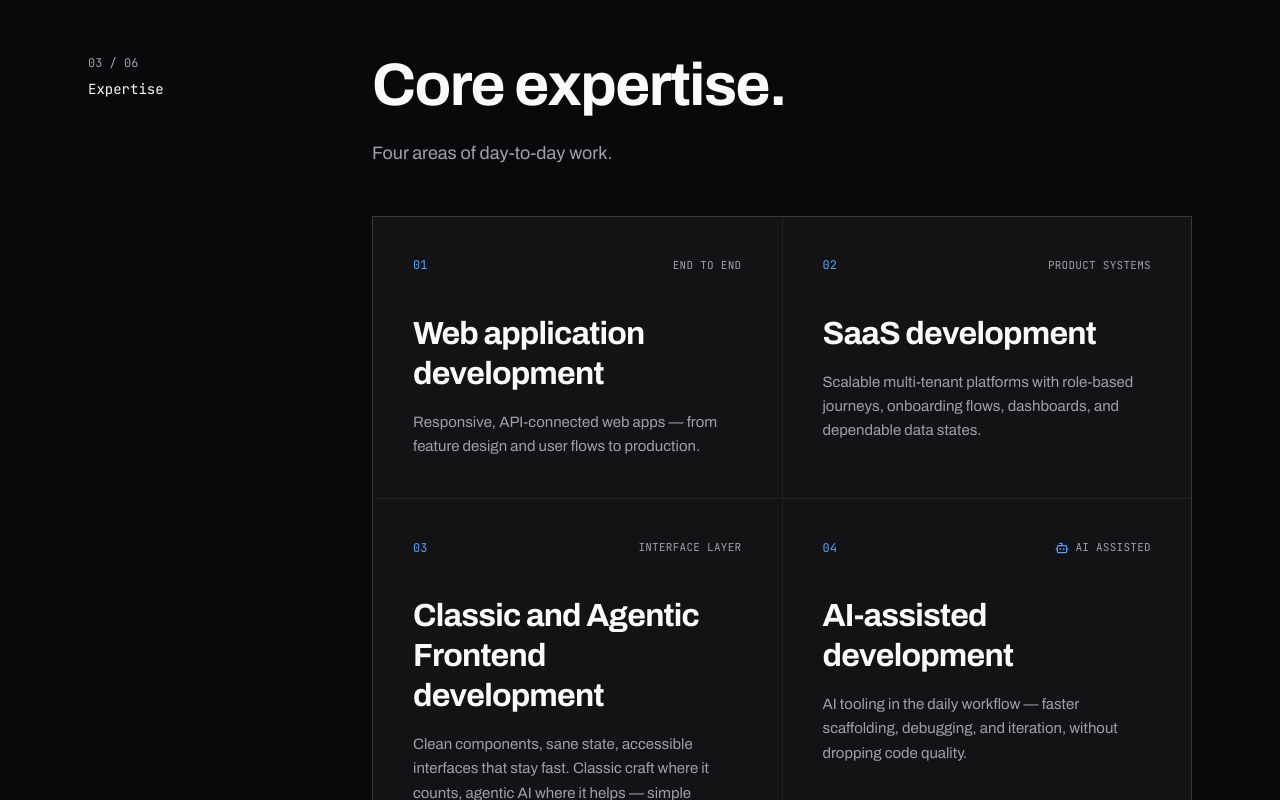
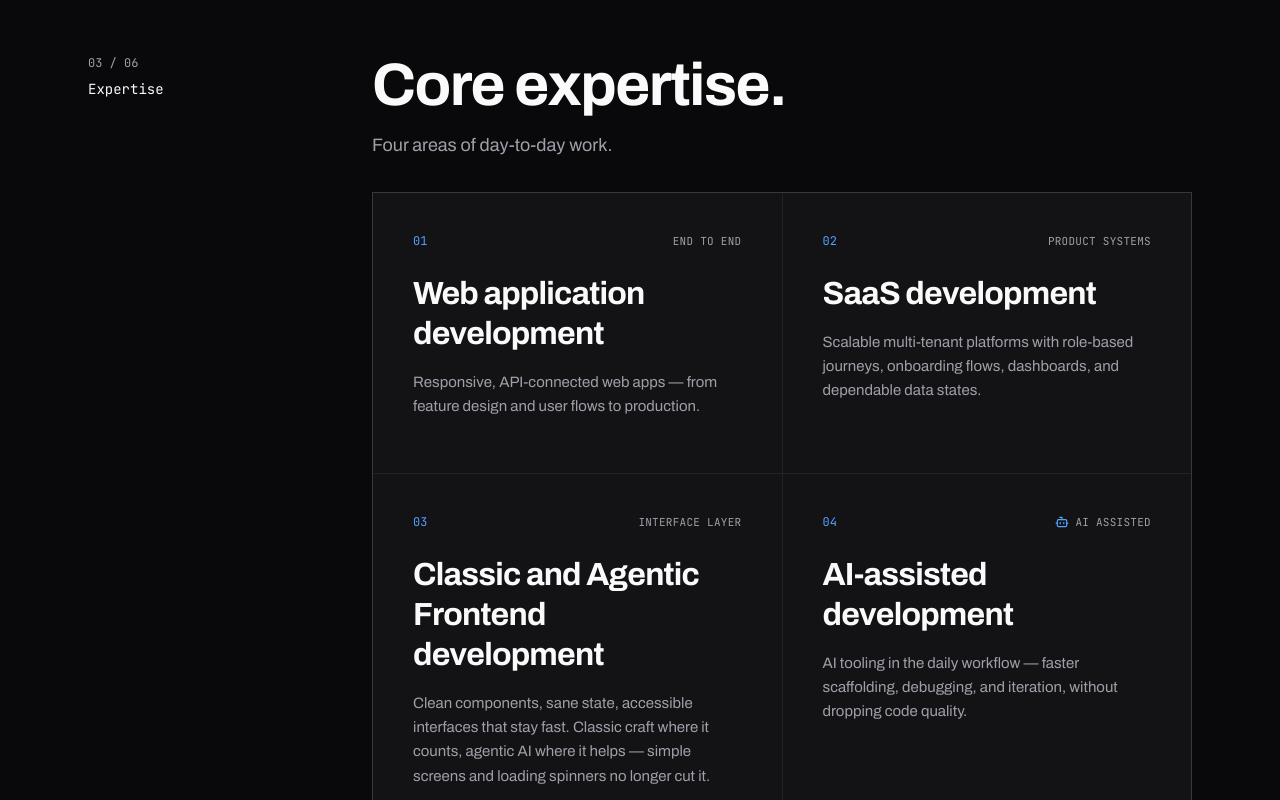
Before and after one commit to Bilal-Khan152/portfolio, a Next.js app: page / in a window 1280 px wide. Shown: the part 2620-3420 px from the top of the page. Built offline with nearby package versions, Linux system fonts and the light colour scheme.

Commit message:
Expertise: tighten header and card spacing

```diff
--- a/components/Expertise.jsx
+++ b/components/Expertise.jsx
@@ -46,13 +46,13 @@ export default function Expertise() {
               <h2 className="font-sans font-bold tracking-tight text-4xl md:text-6xl text-zinc-950 dark:text-zinc-50">
                 Core expertise.
               </h2>
-              <p className="mt-6 text-lg leading-relaxed text-zinc-600 dark:text-zinc-400 max-w-2xl">
+              <p className="mt-4 text-lg leading-relaxed text-zinc-600 dark:text-zinc-400 max-w-2xl">
                 Four areas of day-to-day work.
               </p>
             </Reveal>
 
             <Reveal delay={120}>
-              <div className="grid md:grid-cols-2 gap-px bg-zinc-200 dark:bg-white/10 border border-zinc-200 dark:border-white/10 mt-12">
+              <div className="grid md:grid-cols-2 gap-px bg-zinc-200 dark:bg-white/10 border border-zinc-200 dark:border-white/10 mt-8">
                 {cards.map((card) => (
                   <div
                     key={card.n}
@@ -65,7 +65,7 @@ export default function Expertise() {
                         {card.tag}
                       </p>
                     </div>
-                    <h3 className="font-sans font-bold tracking-tight text-3xl md:text-[2rem] leading-tight text-zinc-950 dark:text-zinc-50 mt-10">
+                    <h3 className="font-sans font-bold tracking-tight text-3xl md:text-[2rem] leading-tight text-zinc-950 dark:text-zinc-50 mt-6">
                       {card.title}
                     </h3>
                     <p className="text-[15px] leading-relaxed text-zinc-600 dark:text-zinc-400 mt-4">
```
